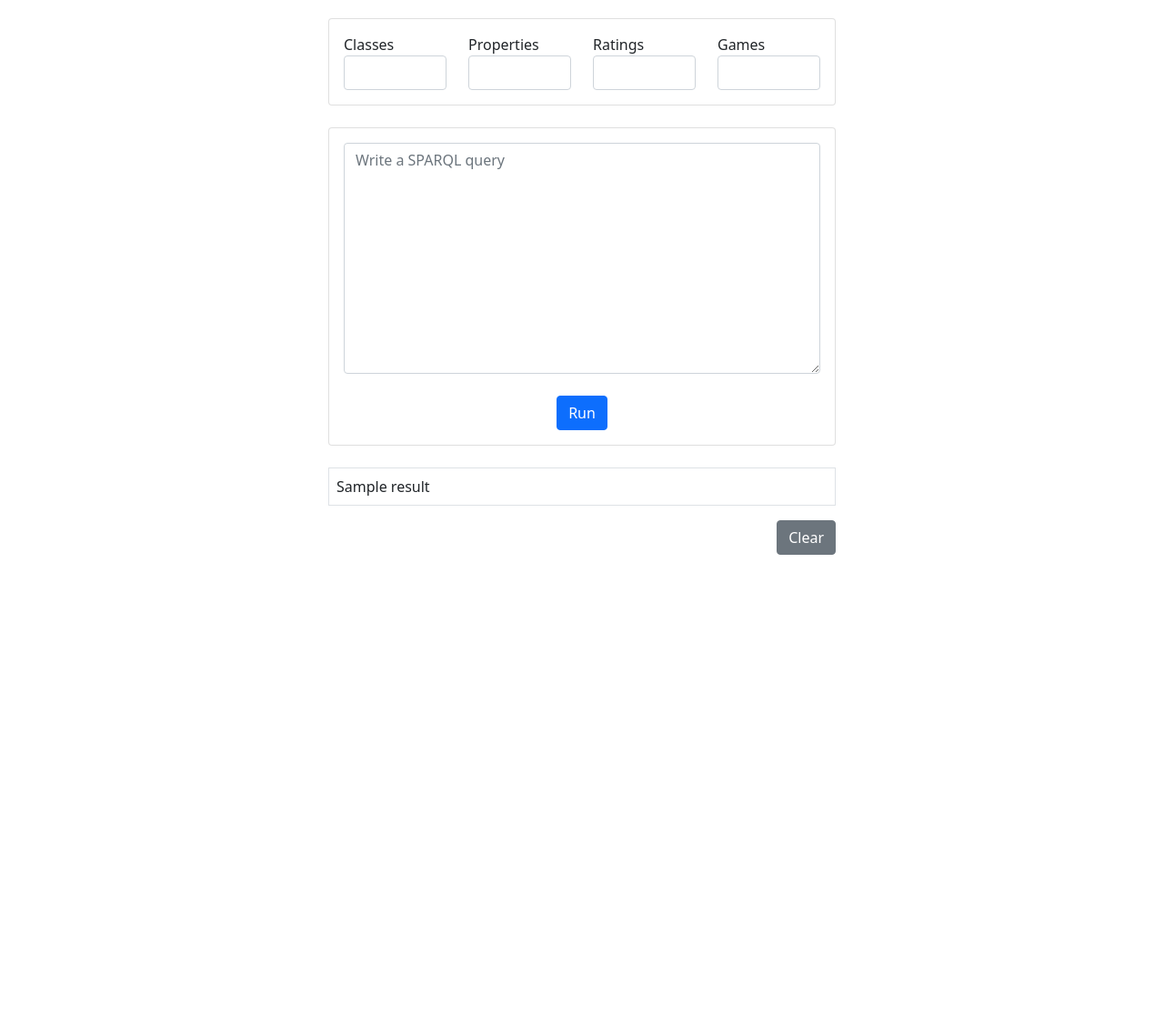
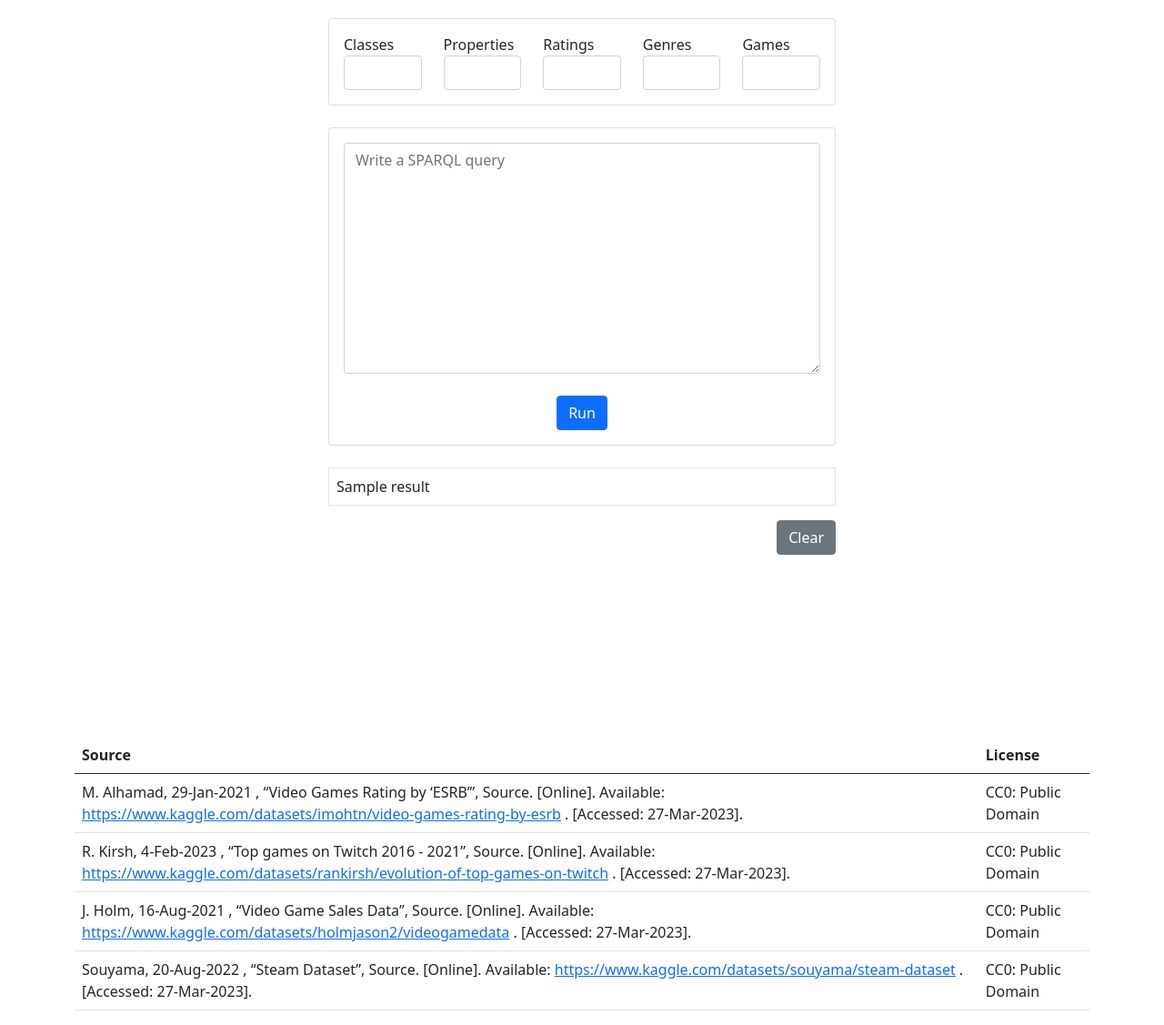
Before and after one commit to rsanc1103/DataScienceOntology, a Flask app: template templates/index.html in a window 1280 px wide. Shown: the whole page at 91% size. Before the commit the page ends 610 px from the top, so only its background shows below. Run offline with Flask 3, Linux system fonts and the light colour scheme; the template is opened without the code that fills it: most values are stand-ins (such as "Sample title", 1, 10 or a date in 2020).

Commit message:
updated ontology and attributions

```diff
--- a/app.py
+++ b/app.py
@@ -14,14 +14,14 @@ def home():
     onto = get_ontology("gaming_popularity.owl").load()
     cl = list(onto.classes())
     games = onto.search(is_a = onto.Game)
-    ranks = onto.search(is_a = onto.Rank)
     ratings = onto.search(is_a = onto.Rating)
+    genres = onto.search(is_a = onto.Genre)
     objectProperties = list(onto.object_properties())
     dataProperties = list(onto.data_properties())
 
     results = result
 
-    return render_template("index.html", cl=cl, games=games, ranks=ranks, ratings=ratings, objectProperties=objectProperties, dataProperties=dataProperties, results=results)
+    return render_template("index.html", cl=cl, games=games,genres=genres, ratings=ratings, objectProperties=objectProperties, dataProperties=dataProperties, results=results)
 
 @app.route('/clear', methods=['POST'])
 def clear():
@@ -32,65 +32,18 @@ def clear():
 
 @app.route('/query', methods=['POST'])
 def query():
-    # if request.form.get('q_class') == 'Game':
-    #     query = """
-    #                 PREFIX onto:<http://www.semanticweb.org/robertosanchez/ontologies/2023/2/gaming_popularity#>
-    #                 SELECT ?class
-    #                 WHERE {{
-    #                     ?class rdf:type onto:{} .
-    #                     ?class onto:{} onto:{} .
-    #                 }}
-    #     """.format(request.form.get('q_class'), request.form.get('objectProperty'), request.form.get('q_rating'))
-
-    #     if request.form.get('q_class') == 'Game' and request.form.get('objectProperty') == 'isRanked' or request.form.get('objectProperty') == 'genre':
-    #         query = """
-    #                     PREFIX onto:<http://www.semanticweb.org/robertosanchez/ontologies/2023/2/gaming_popularity#>
-    #                     SELECT ?class
-    #                     WHERE {{
-    #                         ?class rdf:type onto:{} .
-    #                         ?class onto:{} "{}" .
-    #                     }}
-    #         """.format(request.form.get('q_class'), request.form.get('objectProperty'), request.form.get('q_rank'))
-    #         print(query)
-    #     qres = list(default_world.sparql(query))
-    # elif request.form.get('q_class') == 'Rating':
-    #     query = """
-    #                     PREFIX onto:<http://www.semanticweb.org/robertosanchez/ontologies/2023/2/gaming_popularity#>
-    #                     SELECT ?class
-    #                     WHERE {{
-    #                         ?class rdf:type onto:{} .
-    #                     }}
-    #     """.format(request.form.get('q_class'))
-    #     qres = list(default_world.sparql(query))
-    # elif request.form.get('q_class') == 'Game' and request.form.get('objectProperty') == 'isRanked':
-    #     query = """
-    #                     PREFIX onto:<http://www.semanticweb.org/robertosanchez/ontologies/2023/2/gaming_popularity#>
-    #                     SELECT ?class
-    #                     WHERE {{
-    #                         ?class rdf:type onto:{} .
-    #                         ?class onto:{} "{}"^^xsd:integer .
-    #                     }}
-    #     """.format(request.form.get('q_class'), request.form.get('objectProperty'), request.form.get('q_rank'))
-
 
     query = """
             PREFIX onto:<http://www.semanticweb.org/robertosanchez/ontologies/2023/2/gaming_popularity#>
             """
     query += request.form.get('sparql')
+    qres = list(default_world.sparql(query))
 
-    print(query)
-
-    qres = list(default_world.sparql(query))
-    print((str)(qres))
     global result
     result = qres
 
     return redirect(url_for('home'))
 
-# SELECT ?game
-# WHERE{{
-# ?game rdf:type onto:Game.
-# }}
 
 
 if __name__ == '__main__':
--- a/templates/index.html
+++ b/templates/index.html
@@ -53,6 +53,15 @@
                             </select>
                         </div>
                         <div class="col">
+                            <span>Genres</span>
+                            <select name="" id="" class="form-control">
+                                <option value=""></option>
+                                {% for g in genres %}
+                                        <option value="{{g.name}}">{{ g.name|e }}</option>
+                                {% endfor %}
+                            </select>
+                        </div>
+                        <div class="col">
                             <span>Games</span>
                             <select name="" id="" class="form-control">
                                 <option value=""></option>
@@ -85,7 +94,10 @@
                 <tbody>
                     {% for r in results %}
                         <tr>
-                            <td>{{ r }}</td>
+                            {% for c in r %}
+                                    <td>{{ c }}</td>
+                            {% endfor %}
+
                         </tr>
                     {% endfor %}
                 </tbody>
@@ -96,89 +108,37 @@
                 </form>
             </div>
             {% endif %}
+        </div>
 
-            <!-- <div class="card">
-                <div class="card-header">
-                    Game queries
-                </div>
-                <div class="card-body">
-                    <form action="/query" method="post">
-                        <label for="">Class</label>
-                        <select name="q_class" id="classDropdown" class="form-control">
-                            <option value=""></option>
-                            {% for c in cl %}
-                                    <option value="{{ c.name }}">{{ c.name }}</option>
-                            {% endfor %}
-                        </select>
-                        <div id="objectDropdown" class="hidden">
-                            <br>
-                            <label for="">Properties</label>
-                            <select name="objectProperty" id="propertiesDropdown" class="form-control">
-                                <option value=""></option>
-                                {% for o in objectProperties %}
-                                    <option value="{{o.name}}">{{o.name}}</option>
-                                {% endfor %}
-                                {% for d in dataProperties %}
-                                    <option value="{{d.name}}">{{d.name}}</option>
-                                {% endfor %}
-                            </select>
-                        </div>
-                        <div id="ratingDropdown" class="hidden">
-                            <br>
-                            <label for="">Rating</label>
-                            <select name="q_rating" id="" class="form-control">
-                                <option value=""></option>
-                                {% for r in ratings %}
-                                        <option value="{{r.name}}">{{ r.name|e }}</option>
-                                {% endfor %}
-                            </select>
-                        </div>
-                        <div id="inputDropdown" class="hidden">
-                            <br>
-                            <input type="text" class="form-control" name="q_rank" onkeyup="console.log(this.value);">
-                        </div>
-                        <br>
-                        <button class="btn btn-primary">Query</button>
-                    </form>
-                </div>
-            </div> -->
+        <div>
+            <table class="table table-hover" style="margin-top: 200px;">
+                <thead>
+                    <th>Source</th>
+                    <th>License</th>
+                </thead>
+                <tbody>
+                    <tr>
+                        <td>M. Alhamad, 29-Jan-2021 , “Video Games Rating by ‘ESRB’”, Source. [Online]. Available: <a href="https://www.kaggle.com/datasets/imohtn/video-games-rating-by-esrb">https://www.kaggle.com/datasets/imohtn/video-games-rating-by-esrb</a> . [Accessed: 27-Mar-2023].</td>
+                        <td>CC0: Public Domain</td>
+                    </tr>
+                    <tr>
+                        <td>R. Kirsh, 4-Feb-2023 , “Top games on Twitch 2016 - 2021”, Source. [Online]. Available: <a href="https://www.kaggle.com/datasets/rankirsh/evolution-of-top-games-on-twitch">https://www.kaggle.com/datasets/rankirsh/evolution-of-top-games-on-twitch</a> . [Accessed: 27-Mar-2023].</td>
+                        <td>CC0: Public Domain</td>
+                    </tr>
+                    <tr>
+                        <td>J. Holm, 16-Aug-2021 , “Video Game Sales Data”, Source. [Online]. Available: <a href="https://www.kaggle.com/datasets/holmjason2/videogamedata">https://www.kaggle.com/datasets/holmjason2/videogamedata</a> . [Accessed: 27-Mar-2023].</td>
+                        <td>CC0: Public Domain</td>
+                    </tr>
+                    <tr>
+                        <td>Souyama, 20-Aug-2022 , “Steam Dataset”, Source. [Online]. Available: <a href="https://www.kaggle.com/datasets/souyama/steam-dataset">https://www.kaggle.com/datasets/souyama/steam-dataset</a> . [Accessed: 27-Mar-2023].</td>
+                        <td>CC0: Public Domain</td>
+                    </tr>
+                </tbody>
+            </table>
         </div>
+
 
 
     </div>
 </body>
-<script>
-    $(document).ready(function() {
-
-        // Listen for changes to the first dropdown
-        $('#classDropdown').change(function() {
-            // Get the selected value
-            var selectedValue = $(this).val();
-
-            console.log(selectedValue);
-
-            // Show/hide the other dropdowns based on the selected value
-            if (selectedValue == 'Game') {
-                $('#objectDropdown').removeClass('hidden');
-            } else if (selectedValue == 'Rating') {
-
-            }
-        });
-
-        // Listen for changes to the first dropdown
-        $('#propertiesDropdown').change(function() {
-            // Get the selected value
-            var selectedValue = $(this).val();
-            console.log(selectedValue);
-            // Show/hide the other dropdowns based on the selected value
-            if (selectedValue == 'hasRating') {
-            $('#ratingDropdown').removeClass('hidden');
-            } else if (selectedValue == 'isRanked' || selectedValue == 'genre') {
-            $('#inputDropdown').removeClass('hidden');
-            }
-        });
-
-    });
-
-</script>
 </html>
```
Also changed, not shown: 1 other file.
